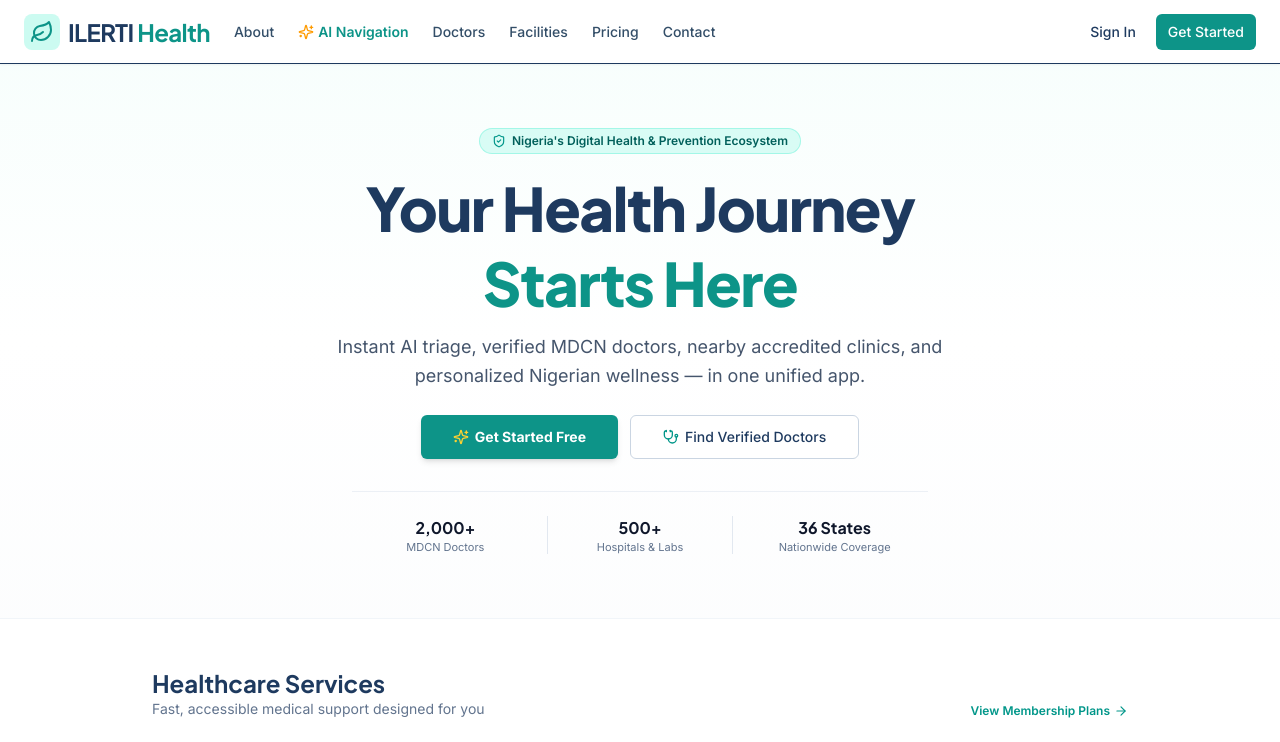
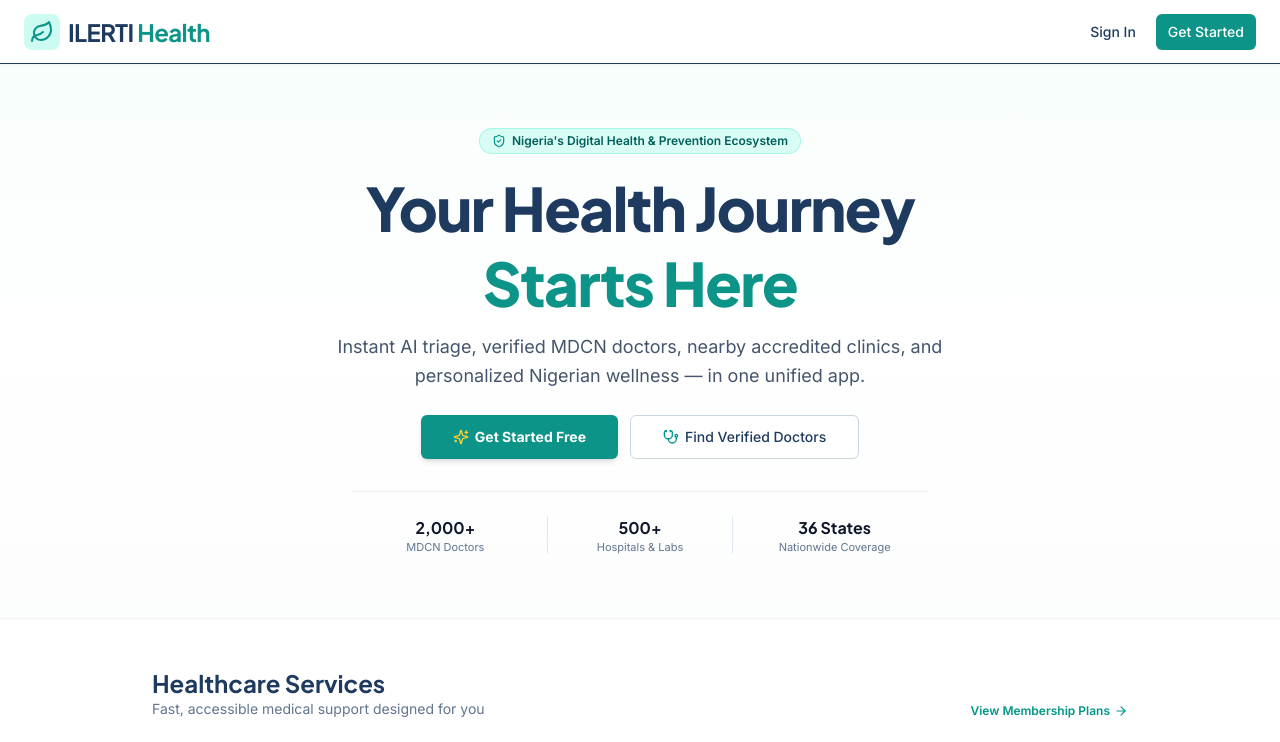
Before and after one commit to luhmmy/ilerti-health, a Next.js app in the folder apps/web/: page / in a window 1280 px wide. Shown: the top 742 px of the page. Built offline with nearby package versions, Linux system fonts and the light colour scheme.

Commit message:
fix(landing): remove desktop navigation links from header for a clean navbar

```diff
--- a/apps/web/src/components/layout/Header.tsx
+++ b/apps/web/src/components/layout/Header.tsx
@@ -61,30 +61,6 @@ export function Header() {
       <header className="sticky top-0 z-40 flex h-16 items-center justify-between px-4 sm:px-6 border-b bg-white/95 backdrop-blur-md transition-all shadow-xs">
         <div className="flex items-center gap-6">
           <BrandLogo size="md" />
-
-          {/* Desktop Navigation: Only shown for public unauthenticated visitors */}
-          {!isAuthenticated ? (
-            <nav className="hidden lg:flex items-center gap-6 text-sm font-medium text-navy-700">
-              <Link href="/about" className={`transition-colors hover:text-primary-600 ${pathname === '/about' ? 'text-primary-600 font-bold' : ''}`}>
-                About
-              </Link>
-              <Link href="/ai" className="flex items-center gap-1 text-primary-600 hover:text-primary-700 font-semibold">
-                <Sparkles className="w-4 h-4 text-amber-500" /> AI Navigation
-              </Link>
-              <Link href="/doctors" className="hover:text-primary-600 transition-colors">
-                Doctors
-              </Link>
-              <Link href="/facilities" className="hover:text-primary-600 transition-colors">
-                Facilities
-              </Link>
-              <Link href="/pricing" className="hover:text-primary-600 transition-colors">
-                Pricing
-              </Link>
-              <Link href="/contact" className="hover:text-primary-600 transition-colors">
-                Contact
-              </Link>
-            </nav>
-          ) : null}
         </div>
 
         {/* Right Section: Profile & Actions + Mobile Hamburger Toggle */}
--- a/apps/web/src/lib/dispatchOtp.ts
+++ b/apps/web/src/lib/dispatchOtp.ts
@@ -64,6 +64,7 @@ export async function dispatchOtp(
   // 2. Send Email via Resend (if RESEND_API_KEY is configured or fallback)
   if (email && email.includes('@')) {
     try {
+      if (process.env.RESEND_API_KEY) {
         let data: any = null;
         let fromAddress = process.env.RESEND_FROM_EMAIL || 'ILERTI Health <security@ilertihealth.site>';
 
```
